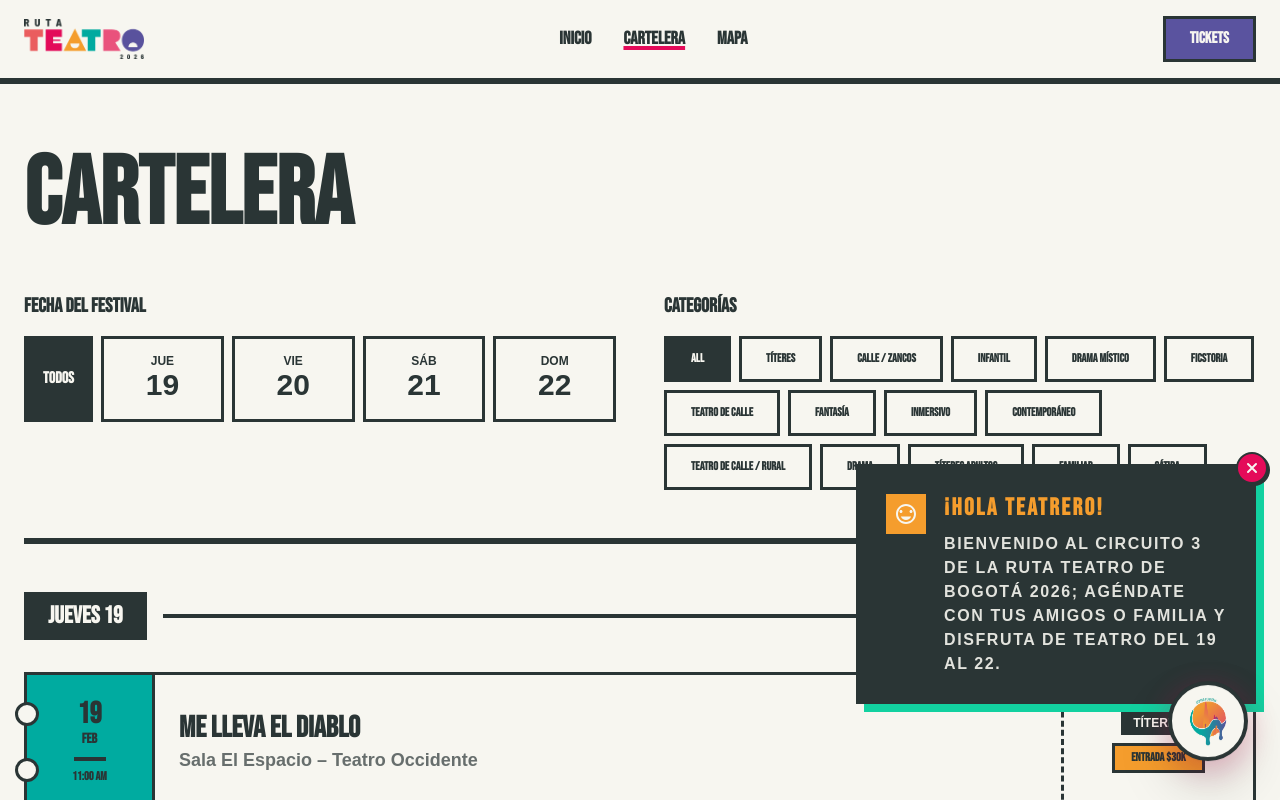
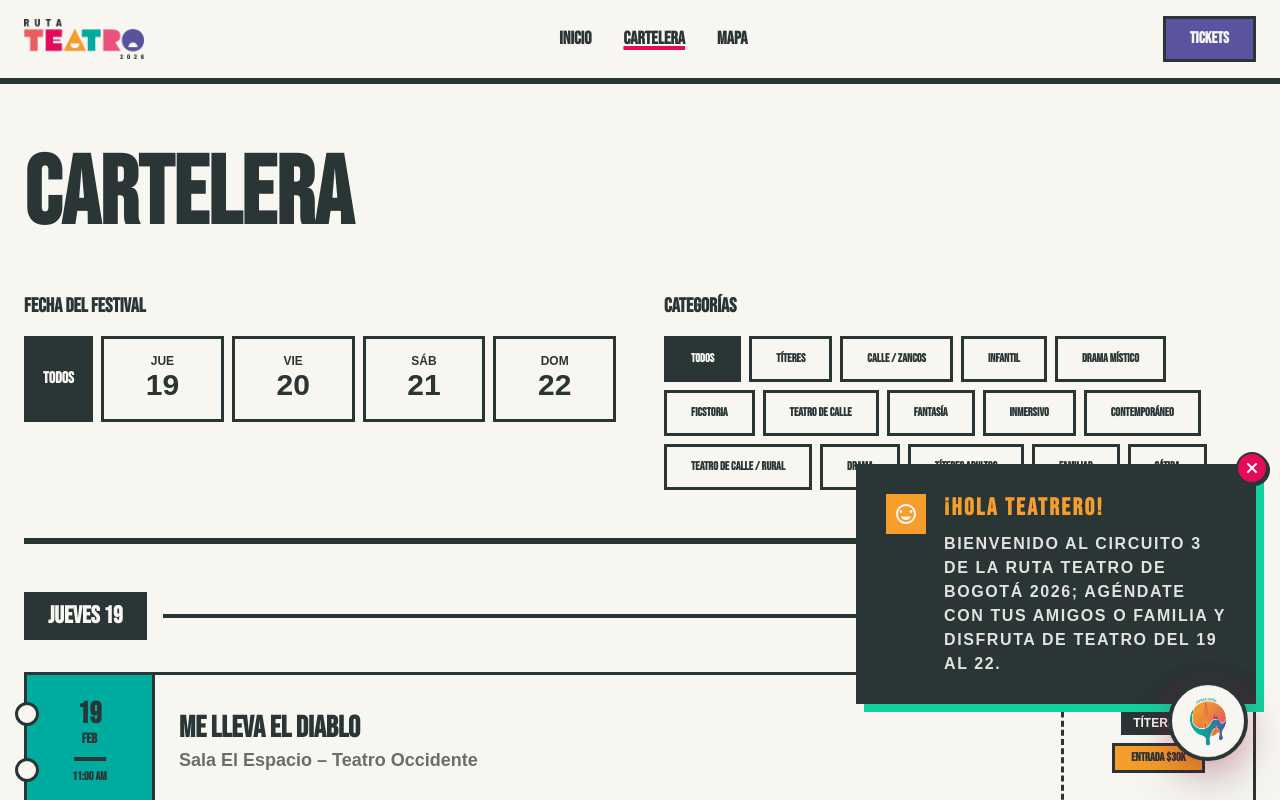
Before and after one commit to gerriarte/Ruta_teatro, a React (Vite) app: page / in a window 1280 px wide. Both pictures are taken after a click on the button "CARTELERA". Shown: the top 800 px of the page. Built offline with nearby package versions, Linux system fonts and the light colour scheme; a web font is replaced by a local one.

Commit message:
refactor: rename billboard filters from 'ALL' to 'Todos'

```diff
--- a/App.tsx
+++ b/App.tsx
@@ -59,8 +59,8 @@ const App: React.FC = () => {
   const [currentPage, setCurrentPage] = useState<Page>('home');
   const [selectedPlay, setSelectedPlay] = useState<Play | null>(null);
   const [selectedAgrupacion, setSelectedAgrupacion] = useState<Agrupacion | null>(null);
-  const [filterGenre, setFilterGenre] = useState<string>('ALL');
-  const [filterDate, setFilterDate] = useState<string>('ALL');
+  const [filterGenre, setFilterGenre] = useState<string>('Todos');
+  const [filterDate, setFilterDate] = useState<string>('Todos');
   const [isMapZoomed, setIsMapZoomed] = useState(false);
   const [showWelcome, setShowWelcome] = useState(true);
   const logoRef = useRef<HTMLDivElement>(null);
@@ -168,13 +168,13 @@ const App: React.FC = () => {
     window.open(whatsappUrl, '_blank');
   };
 
-  const genres = ['ALL', ...new Set(PLAYS.map(p => p.genre))];
+  const genres = ['Todos', ...new Set(PLAYS.map(p => p.genre))];
   const festivalDates = ['FEB 19', 'FEB 20', 'FEB 21', 'FEB 22'];
   const dayNamesShort = ['JUE', 'VIE', 'SÁB', 'DOM'];
 
   const filteredPlays = PLAYS.filter(p => {
-    const matchesGenre = filterGenre === 'ALL' || p.genre === filterGenre;
-    const matchesDate = filterDate === 'ALL' || p.date === filterDate;
+    const matchesGenre = filterGenre === 'Todos' || p.genre === filterGenre;
+    const matchesDate = filterDate === 'Todos' || p.date === filterDate;
     return matchesGenre && matchesDate;
   });
 
@@ -494,8 +494,8 @@ const App: React.FC = () => {
                   <h3 className="display-font text-xl font-black mb-4">FECHA DEL FESTIVAL</h3>
                   <div className="flex gap-2">
                     <button
-                      onClick={() => setFilterDate('ALL')}
-                      className={`px-4 py-4 border-3 display-font font-black transition-all border-midnight ${filterDate === 'ALL' ? 'bg-midnight text-offWhite' : 'bg-offWhite'}`}
+                      onClick={() => setFilterDate('Todos')}
+                      className={`px-4 py-4 border-3 display-font font-black transition-all border-midnight ${filterDate === 'Todos' ? 'bg-midnight text-offWhite' : 'bg-offWhite'}`}
                     >
                       TODOS
                     </button>
@@ -530,7 +530,7 @@ const App: React.FC = () => {
               </div>
             </header>
             <div className="space-y-12">
-              {festivalDates.filter(d => filterDate === 'ALL' || d === filterDate).map(date => {
+              {festivalDates.filter(d => filterDate === 'Todos' || d === filterDate).map(date => {
                 const datePlays = filteredPlays.filter(p => p.date === date);
                 if (datePlays.length === 0) return null;
                 return (
```
